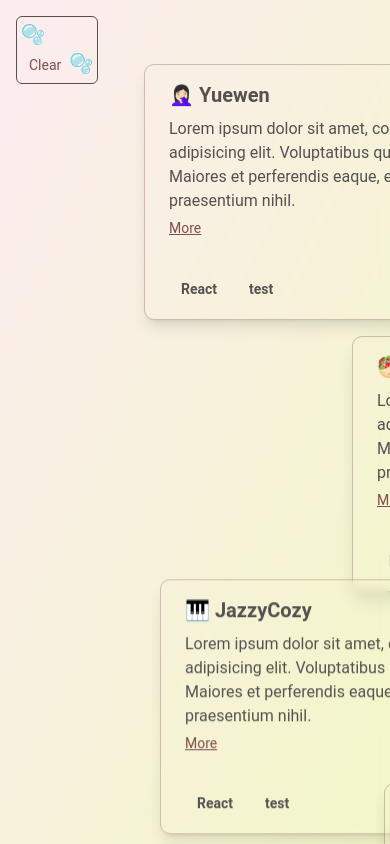
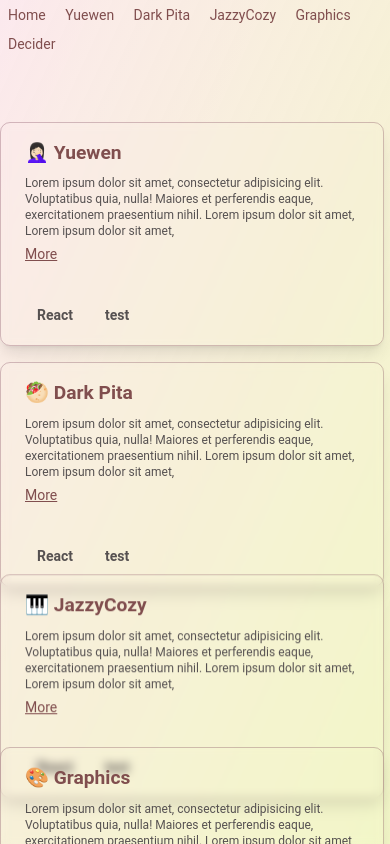
Before and after one commit to kapa-moon/kapa-space, a React (Create React App) app in the folder kapa-space/: page / in a window 390 px wide. Built offline with nearby package versions, Linux system fonts and the light colour scheme.

Commit message:
Responsive Style

```diff
--- a/kapa-space/src/App.js
+++ b/kapa-space/src/App.js
@@ -11,6 +11,7 @@ import JazzyCozy from './components/Jazzy';
 import DarkPita from './components/DarkPita';
 import Graphics from './components/Graphics';
 import Decider from './components/Decider';
+import Header from './components/Header';
 
 
 function App() {
@@ -19,7 +20,27 @@ function App() {
     document.getElementById('draggg').style.left = e.clientX + 'px';
     document.getElementById('draggg').style.top = e.clientY + 'px';
   }
+  if(window.innerWidth>556){
   return (
+    <div className="App">
+      <Routes >
+        <Route path="/home" element={<Home />} />
+        <Route path="/yuewen" element={<Intro />} />
+        <Route path="/darkpita" element={<DarkPita />}/>
+        <Route path="/jazzycozy" element={<JazzyCozy />}/>
+        <Route path="/graphics" element={<Graphics />}/>
+        <Route path="/decider" element={<Decider />}/>
+      </Routes>
+      <ClearBtn />
+      <Drag title="🤦🏻‍♀️ Yuewen" offset={{ x: '9rem', y: '4rem' }} target='/yuewen'></Drag>
+      <Drag title="🥙 Dark Pita" offset={{ x: '22rem', y: '5rem' }} target='/darkpita'></Drag>
+      <Drag title="🎹 JazzyCozy" offset={{ x: '10rem', y: '4.2rem' }} target='/jazzycozy'></Drag>
+      <Drag title="🎨 Graphics" offset={{ x: '24rem', y: '1rem' }} target='/graphics'></Drag>
+      <Drag title="🍲 Decider" offset={{ x: '20rem', y: '2rem' }} target='/decider'></Drag>
+    </div>
+  );
+  } else {
+    return(
     <div className="App">
       <Routes >
         <Route path="/" element={<Home />} />
@@ -29,17 +50,10 @@ function App() {
         <Route path="/graphics" element={<Graphics />}/>
         <Route path="/decider" element={<Decider />}/>
       </Routes>
-      <ClearBtn />
-      {/* <div className="py-10 px-5">
-        <NavLink to="/"><span className="float-left px-1 border rounded-md"> Clear </span></NavLink>
-      </div>  */}
-      <Drag title="🤦🏻‍♀️ Yuewen" offset={{ x: '9rem', y: '4rem' }} target='/yuewen'></Drag>
-      <Drag title="🥙 Dark Pita" offset={{ x: '22rem', y: '5rem' }} target='/darkpita'></Drag>
-      <Drag title="🎹 JazzyCozy" offset={{ x: '10rem', y: '4.2rem' }} target='/jazzycozy'></Drag>
-      <Drag title="🎨 Graphics" offset={{ x: '24rem', y: '1rem' }} target='/graphics'></Drag>
-      <Drag title="🍲 Decider" offset={{ x: '20rem', y: '2rem' }} target='/decider'></Drag>
+      <Header />
     </div>
   );
+  }
 }
 
 export default App;
--- a/kapa-space/src/components/DarkPita.js
+++ b/kapa-space/src/components/DarkPita.js
@@ -1,12 +1,14 @@
 import React from "react";
+import Header from "./Header";
 import "./Intro.css";
 
 function DarkPita(props) {
 
     return (
+
         <div className="slide" id="intro">
 
-
+            {/* <Header /> */}
         </div>
 
     );
--- a/kapa-space/src/components/Decider.js
+++ b/kapa-space/src/components/Decider.js
@@ -1,12 +1,14 @@
 import React from "react";
 import "./Intro.css";
+import Header from "./Header";
 
 function Decider(props) {
 
     return (
-        <div className="slide" id="intro">
+        <div className="" id="intro">
 
-
+           {/* <Header /> */}
+           <div className="slide" id="intro"></div>
         </div>
 
     );
--- a/kapa-space/src/components/Drag.css
+++ b/kapa-space/src/components/Drag.css
@@ -1,13 +1,3 @@
-#dark-pita-block{
-    /* From https://css.glass */
-    background: rgba(255, 255, 255, 0.29);
-    border-radius: 16px;
-    box-shadow: 0 4px 30px rgba(0, 0, 0, 0.1);
-    backdrop-filter: blur(4.6px);
-    -webkit-backdrop-filter: blur(4.6px);
-    border: 1px solid rgba(255, 255, 255, 0.3);
-}
-
 .handle{
     backdrop-filter: blur(4.6px);
     -webkit-backdrop-filter: blur(4.6px);
--- a/kapa-space/src/components/Drag.js
+++ b/kapa-space/src/components/Drag.js
@@ -5,18 +5,23 @@ import {Form, NavLink} from "react-router-dom";
 import arrow from "../images/right-arrow.png"
 
 function Drag(props) {
+  const x = window.innerWidth<556? 0: props.offset.x;
+  // const y = window.innerWidth<556? 0: props.offset.y;
+  console.log(x);
   return (
     <div id="props.id" className="block">
-    <Draggable id="props.id" handle=".handle" defaultPostion="x:  50%, y: 50%" positionOffset={props.offset}>
+    <Draggable id="props.id" handle=".handle" defaultPostion="x:  50%, y: 50%" positionOffset={{"x":x, "y":props.offset.y}}>
       <div className="cursor-move">
-        <div className="max-w-sm rounded overflow-hidden shadow-lg handle">
+        <div className="max-w-sm rounded shadow-lg handle flex-wrap">
           <div className="px-6 py-4">
-            <div className="font-bold text-xl mb-2">{props.title}</div>
-              <p className="text-gray-700 text-base">
+              <div className="font-bold text-md sm:text-xl mb-2"><NavLink to={props.target}>{props.title}</NavLink></div>
+              <p className="text-gray-700 text-base text-xs sm:text-sm">
                 Lorem ipsum dolor sit amet, consectetur adipisicing elit. Voluptatibus quia, nulla! Maiores et perferendis eaque, exercitationem praesentium nihil.
+                Lorem ipsum dolor sit amet,
+                Lorem ipsum dolor sit amet,
               </p>
               <NavLink to={props.target} className='text-sm underline'>More</NavLink>
-            </div>
+          </div>
           <div className="px-6 pt-4 pb-2">
           <div className="inline-grid grid-cols-3 ">
             <Bubble type="React"></Bubble>
--- a/kapa-space/src/components/Graphics.js
+++ b/kapa-space/src/components/Graphics.js
@@ -1,15 +1,21 @@
 import React from "react";
 import "./Intro.css";
+import Header from "./Header";
 
 function Graphics(props) {
 
 
     return (
         <div className="slide" id="intro">
-            {/* <button className="intro-button">X</button> */}
+            {/* <Header /> */}
+        <div className="max-h-full overflow-scroll" id="intro">
+
             <p></p>
-            <a href="https://cims.nyu.edu/~yy2889/graphics/index.html">Graphics Collection</a>
+            <a href="https://cims.nyu.edu/~yy2889/graphics/index.html" target="blank" className="font-bold">My Graphics Collection</a>
+
         </div>
+        </div>
+
 
     );
     }
--- /dev/null
+++ b/kapa-space/src/components/Header.js
@@ -0,0 +1,16 @@
+import { NavLink } from 'react-router-dom';
+
+function Header() {
+  return (
+        <div className="header">
+            <NavLink to="/"><span className="p-2 text-sm"> Home </span></NavLink>
+            <NavLink to="/yuewen"><span className="p-2 text-sm"> Yuewen </span></NavLink>
+            <NavLink to="/darkpita"><span className="p-2 text-sm"> Dark Pita </span></NavLink>
+            <NavLink to="/jazzycozy"><span className="p-2 text-sm"> JazzyCozy </span></NavLink>
+            <NavLink to="/graphics"><span className="p-2 text-sm"> Graphics </span></NavLink>
+            <NavLink to="/decider"><span className="p-2 text-sm"> Decider </span></NavLink>
+        </div>
+    );
+}
+
+export default Header;
--- a/kapa-space/src/components/Home.js
+++ b/kapa-space/src/components/Home.js
@@ -1,15 +1,27 @@
-import React from "react";
-import "./Intro.css";
+import React from 'react';
+import Drag from './Drag';
+import Draggable from 'react-draggable';
+import { DraggableCore } from 'react-draggable';
+import { Routes, Route, Link, NavLink } from "react-router-dom";
+import Intro from './Intro';
+import ClearBtn from './ClearBtn';
+import JazzyCozy from './Jazzy';
+import DarkPita from './DarkPita';
+import Graphics from './Graphics';
+import Decider from './Decider';
+import Header from './Header';
 
-function Home(props) {
-
-
-    return (
-        <div className="intro" id="intro">
-            {/* <button className="intro-button">X</button> */}
-        </div>
-
-    );
-    }
+function Home() {
+  return (
+    <div className="App">
+        <Header />
+        <Drag title="🤦🏻‍♀️ Yuewen" offset={{ x: '9rem', y: '4rem' }} target='/yuewen'></Drag>
+        <Drag title="🥙 Dark Pita" offset={{ x: '22rem', y: '5rem' }} target='/darkpita'></Drag>
+        <Drag title="🎹 JazzyCozy" offset={{ x: '10rem', y: '4.2rem' }} target='/jazzycozy'></Drag>
+        <Drag title="🎨 Graphics" offset={{ x: '24rem', y: '1rem' }} target='/graphics'></Drag>
+        <Drag title="🍲 Decider" offset={{ x: '20rem', y: '2rem' }} target='/decider'></Drag>
+    </div>
+  );
+}
 
 export default Home;
--- a/kapa-space/src/components/Intro.css
+++ b/kapa-space/src/components/Intro.css
@@ -4,10 +4,11 @@
     /* margin:10px; */
     padding: 7rem;
     position: absolute;
-    right: -600px;
+    right: -50rem;
     /* width: fit-content; */
-    /* max-width: 500px; */
-    width: 700px;
+    max-width: 55rem;
+    max-height: 100vh;
+    width: fit-content;
     overflow: scroll;
     height: fit-content;
     background: none;
--- a/kapa-space/src/components/Jazzy.js
+++ b/kapa-space/src/components/Jazzy.js
@@ -1,5 +1,6 @@
 import React from "react";
 import "./Intro.css";
+import Header from "./Header";
 
 function JazzyCozy(props) {
 
```
Also changed, not shown: kapa-space/src/images/github-mark.png (added), kapa-space/src/images/github-mark.svg (added).
